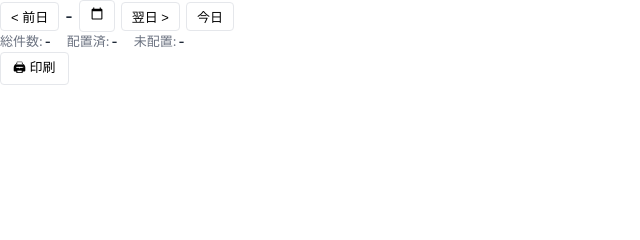
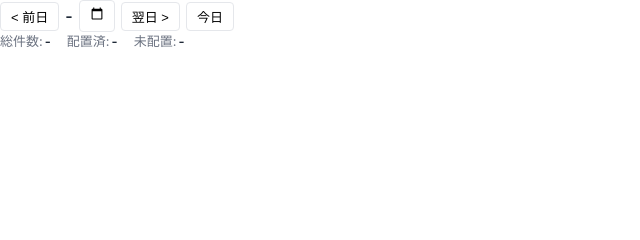
Before and after one commit to ktsm-yt/gas-dispatch-management-system, a website: page app/gas/dashboard.html in a window 1280 px wide. Shown: the top 240 px of the page, 0-640 px from the left. Drawn offline with Linux system fonts and the light colour scheme.

Commit message:
refactor(dashboard): 印刷ボタン削除（ブラウザ印刷で対応）
- 印刷ボタンUIを削除
- @media printスタイルは維持（ブラウザ印刷時の最適化用）

🤖 Generated with [Claude Code](https://claude.com/claude-code)

Co-Authored-By: Claude Opus 4.5 <noreply@anthropic.com>

```diff
--- a/app/gas/dashboard.html
+++ b/app/gas/dashboard.html
@@ -412,27 +412,10 @@
       background: var(--color-accent);
     }
 
-    /* Print Button */
-    .print-btn {
-      background: white;
-      border: 1px solid var(--border-color);
-      padding: 4px 12px;
-      border-radius: var(--radius-sm);
-      cursor: pointer;
-      font-size: 13px;
-      display: flex;
-      align-items: center;
-      gap: 4px;
-    }
-
-    .print-btn:hover {
-      background: var(--bg-hover);
-    }
-
     /* Print Styles */
     @media print {
       /* Hide non-essential elements */
-      nav, .nav-bar, .add-btn, .print-btn,
+      nav, .nav-bar, .add-btn,
       .date-btn, .date-picker-input,
       .modal-overlay, .toast {
         display: none !important;
@@ -510,7 +493,6 @@
       <span>配置済: <span class="count" id="stats-assigned">-</span></span>
       <span>未配置: <span class="count" id="stats-pending">-</span></span>
     </div>
-    <button class="print-btn" onclick="window.print()">🖨 印刷</button>
   </div>
 
   <!-- Dashboard -->
```
